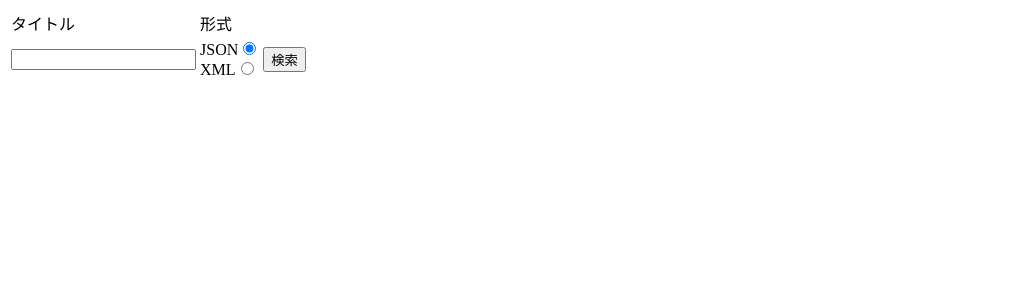
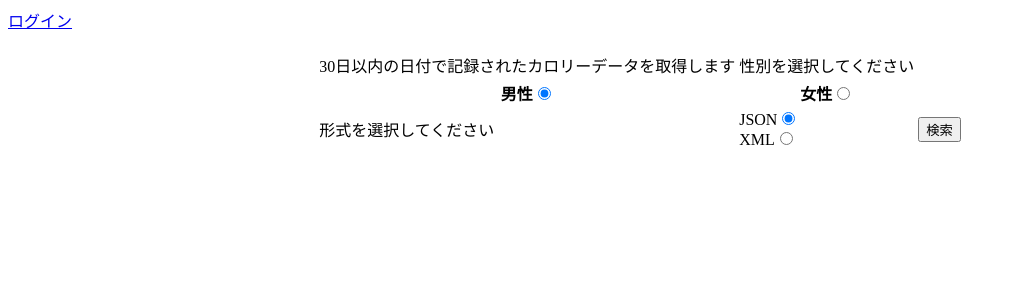
Before and after one commit to sho5518/flask, a Flask app: page /search in a window 1280 px wide. Shown: the top 300 px of the page, without its empty margins (0-1014 px from the left). Run offline with Flask 2, Linux system fonts and the light colour scheme; some libraries are stand-ins or nearby versions.

Commit message:
Update search.html

```diff
--- a/templates/search.html
+++ b/templates/search.html
@@ -1,15 +1,22 @@
-<table>
-    <from method="GET" action="result">
+<a href="login">ログイン</a><br>
+{{msg | safe}}
+<table align="center">
+    <from method="POST" action="search">
         <tr>
-            <td>タイトル</td>
-            <td>形式</td>
-            <td></td>
+            <td>30日以内の日付で記録されたカロリーデータを取得します</td><br>
+            <td>性別を選択してください</td>
         </tr>
         <tr>
-            <td><input type="test" name="name"></td>
-            <td><label>JSON<input type="radio" name="format" value="JSON" checked></label><br>
-                <label>XML<input type="radio" name="format" value="XML"></label></td>
-            <td><input type="submit" value="検索"></td>
+            <th><label>男性<input type="radio" name="format1" value="M" checked></label></th>
+            <th><label>女性<input type="radio" name="format1" value="F"></label></th>
+        </tr>
+        <tr>
+            <td>形式を選択してください</td>
+            <td>
+                <label>JSON<input type="radio" name="format2" value="JSON" checked></label><br>
+                <label>XML<input type="radio" name="format2" value="XML"></label>
+            </td>
+            <td align="center" colspan="2"><input type="submit" value="検索"></td>
         </tr>
     </from>
 </table>
```
